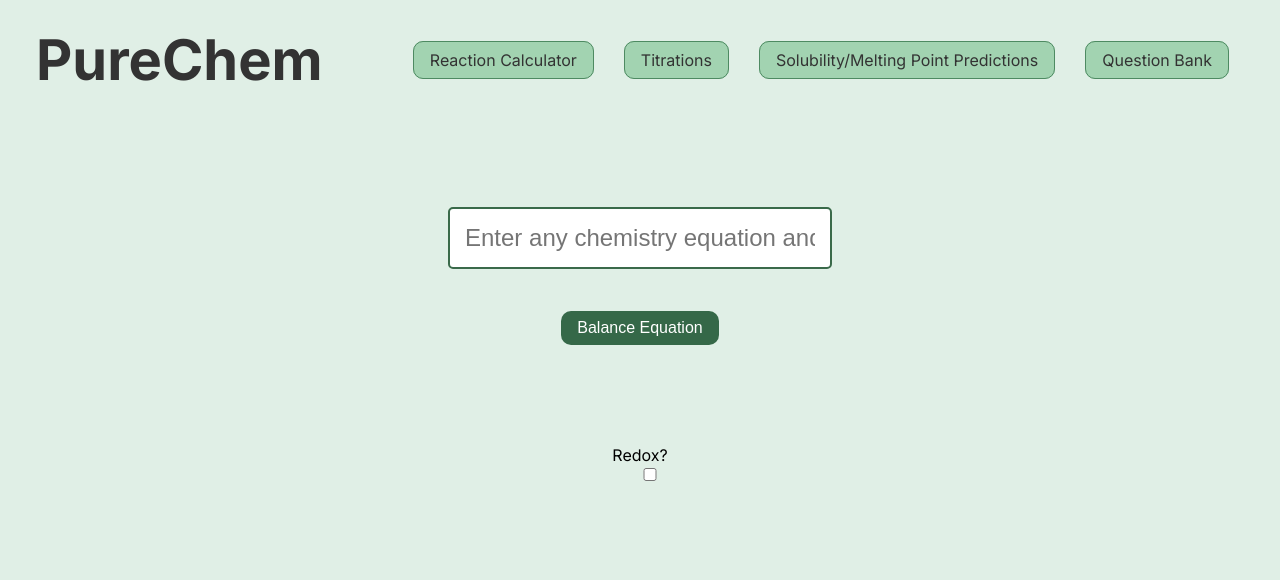
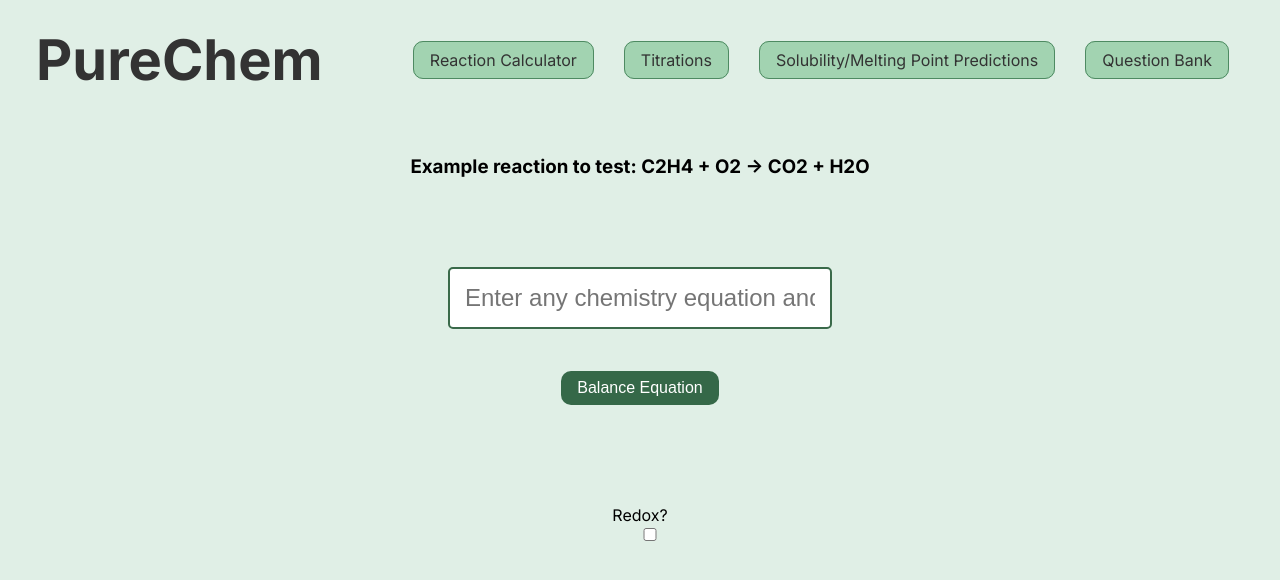
Before and after one commit to ChetanGorantla/PureChemProduction, a React (Create React App) app: page /reactions in a window 1280 px wide. Shown: the top 580 px of the page. Built offline with nearby package versions, Linux system fonts and the light colour scheme.

Commit message:
final push

```diff
--- a/src/pages/Reactions.js
+++ b/src/pages/Reactions.js
@@ -250,6 +250,9 @@ const Reactions = () => {
       <Navigation />
       <div className="column-header-flex">
         <div className="column-header-flex">
+          {!showResults && (
+            <h3>{"Example reaction to test: C2H4 + O2 -> CO2 + H2O"}</h3>
+          )}
           <div className="equation-display">
             <h3 dangerouslySetInnerHTML={{ __html: formatEquation(equation) }} />
           </div>
```
